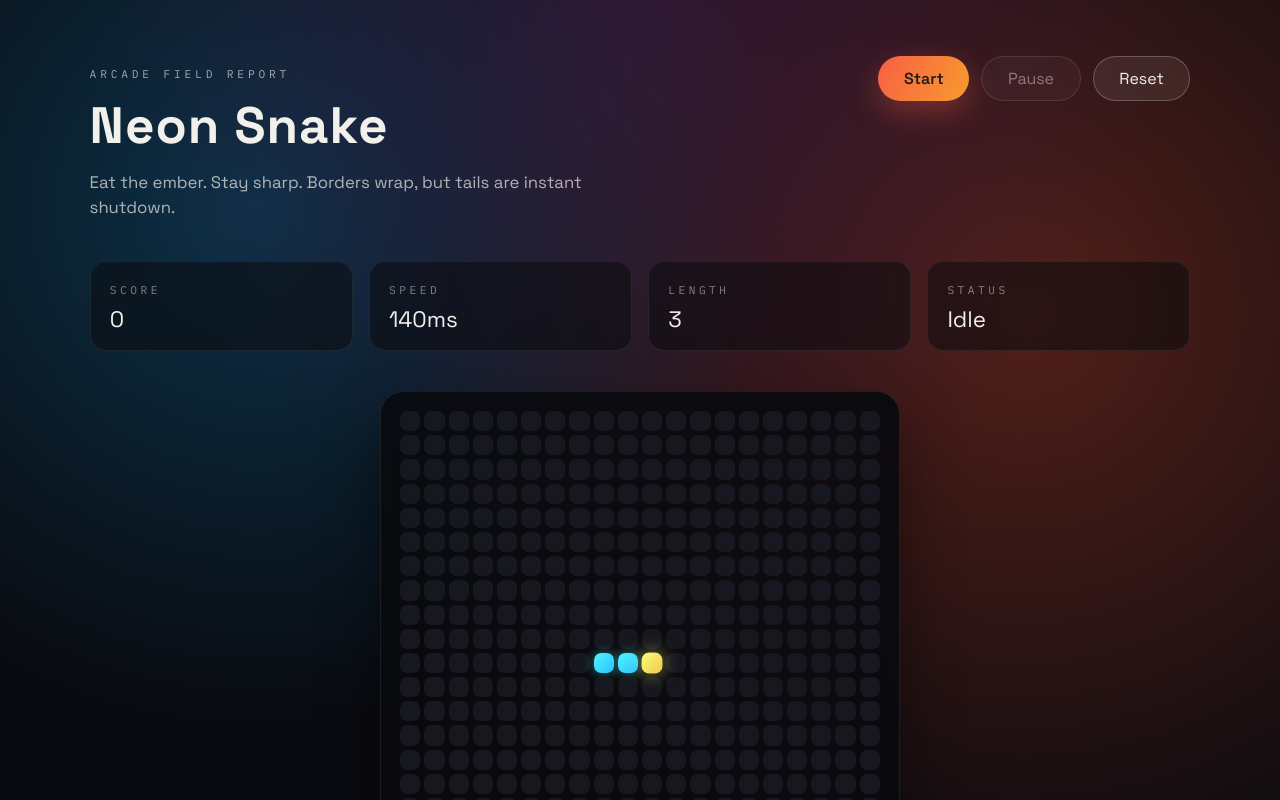
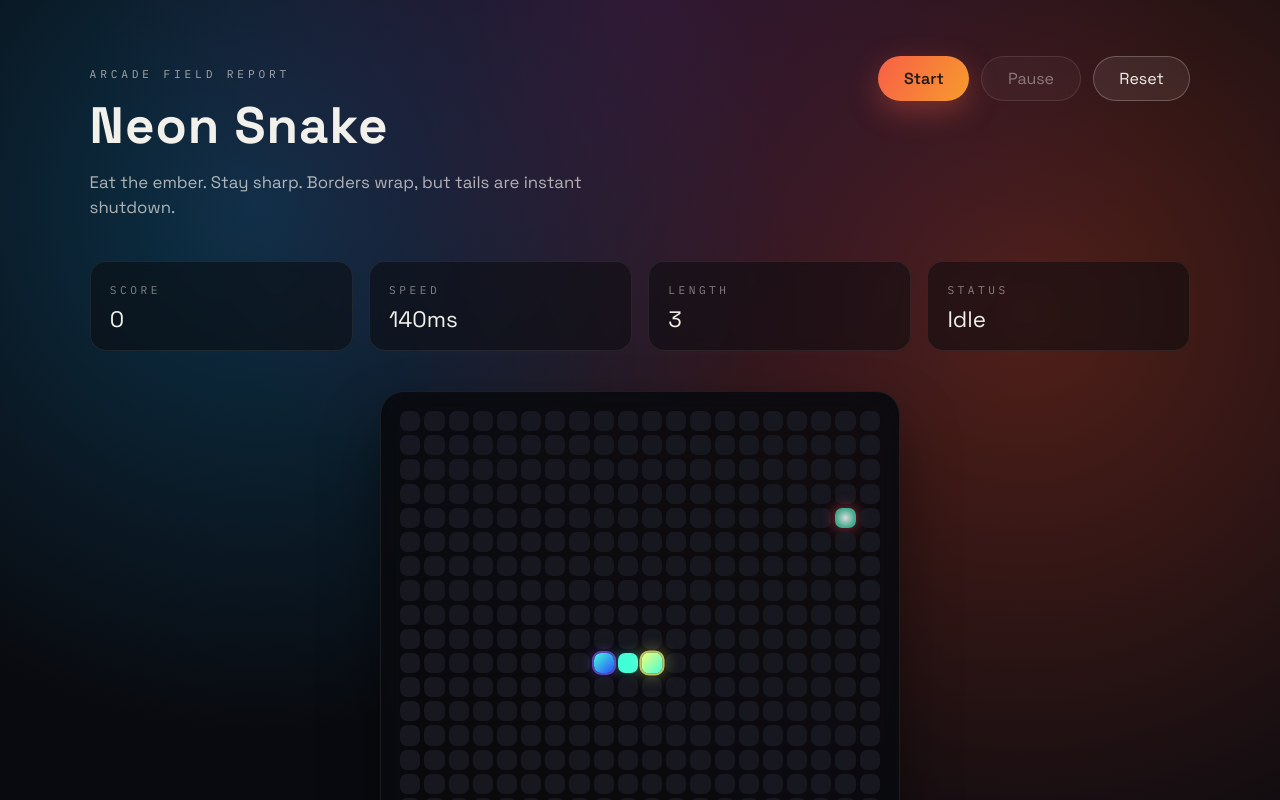
Before and after one commit to ondrejmichejda/ng-snake, an Angular app: page / in a window 1280 px wide. Shown: the top 800 px of the page. Built offline with nearby package versions, Linux system fonts and the light colour scheme.

Commit message:
Color snake segments by food

```diff
--- a/src/app/app.component.css
+++ b/src/app/app.component.css
@@ -143,18 +143,29 @@ button:disabled {
 }
 
 .cell.snake {
-  background: linear-gradient(135deg, #4ef7ff, #2bc1ff);
-  box-shadow: 0 0 12px rgba(78, 247, 255, 0.45);
+  background: var(--snake-color, #2bc1ff);
+  box-shadow: 0 0 12px rgba(78, 247, 255, 0.35);
 }
 
 .cell.head {
-  background: linear-gradient(135deg, #f6ff7a, #f3c84b);
+  background: linear-gradient(135deg, #f6ff7a, var(--snake-color, #f3c84b));
   transform: scale(1.05);
   box-shadow: 0 0 16px rgba(246, 255, 122, 0.55);
+  outline: 2px solid rgba(246, 255, 122, 0.7);
+}
+
+.cell.tail {
+  background: linear-gradient(135deg, var(--snake-color, #7b5cff), #2b4bff);
+  box-shadow: 0 0 14px rgba(123, 92, 255, 0.55);
+  outline: 2px solid rgba(123, 92, 255, 0.65);
 }
 
 .cell.food {
-  background: radial-gradient(circle, #ff4d6d 0%, #ff784f 65%);
+  background: radial-gradient(
+    circle,
+    rgba(255, 255, 255, 0.85) 0%,
+    var(--food-color, #ff4d6d) 65%
+  );
   box-shadow: 0 0 14px rgba(255, 77, 109, 0.6);
 }
 
--- a/src/app/app.component.html
+++ b/src/app/app.component.html
@@ -8,7 +8,7 @@
       </p>
     </div>
     <div class="cta">
-      <button class="primary" type="button" (click)="starGame()" [disabled]="running">
+      <button class="primary" type="button" (click)="startGame()" [disabled]="running">
         {{ gameOver ? 'Restart' : 'Start' }}
       </button>
       <button class="ghost" type="button" (click)="pauseGame()" [disabled]="!running">
@@ -44,7 +44,10 @@
           class="cell"
           [class.snake]="isSnake(cell)"
           [class.head]="isHead(cell)"
+          [class.tail]="isTail(cell)"
           [class.food]="isFood(cell)"
+          [style.--snake-color]="getSnakeColor(cell)"
+          [style.--food-color]="getFoodColor(cell)"
         ></div>
       }
     </div>
--- a/src/app/app.component.ts
+++ b/src/app/app.component.ts
@@ -10,6 +10,8 @@ import {
 
 type Direction = { x: number; y: number };
 type Position = { x: number; y: number };
+type SnakeSegment = Position & { color: string };
+type Food = Position & { color: string };
 
 @Component({
   selector: 'app-root',
@@ -23,9 +25,12 @@ export class AppComponent implements OnInit, OnDestroy {
   gridSize = 20;
   gridCells: number[] = [];
 
-  snake: Position[] = [];
+  snake: SnakeSegment[] = [];
   snakeSet = new Set<string>();
-  food: Position = { x: 0, y: 0 };
+  snakeColors = new Map<string, string>();
+  foods: Food[] = [];
+  foodSet = new Set<string>();
+  foodColors = new Map<string, string>();
 
   direction: Direction = { x: 1, y: 0 };
   requestedDirection: Direction = { x: 1, y: 0 };
@@ -34,6 +39,18 @@ export class AppComponent implements OnInit, OnDestroy {
   running = false;
   gameOver = false;
   speedMs = 140;
+  private readonly minSpeedMs = 60;
+  private readonly speedStepMs = 5;
+  private readonly maxFoods = 3;
+  private readonly initialSnakeColor = '#41ffd9';
+  private readonly foodPalette = [
+    '#ff4d6d',
+    '#f9c74f',
+    '#4cc9f0',
+    '#f8961e',
+    '#b5179e',
+    '#43aa8b'
+  ];
 
   private timerId: number | undefined;
 
@@ -79,16 +96,20 @@ export class AppComponent implements OnInit, OnDestroy {
 
     const mid = Math.floor(this.gridSize / 2);
     this.snake = [
-      { x: mid, y: mid },
-      { x: mid - 1, y: mid },
-      { x: mid - 2, y: mid }
+      { x: mid, y: mid, color: this.initialSnakeColor },
+      { x: mid - 1, y: mid, color: this.initialSnakeColor },
+      { x: mid - 2, y: mid, color: this.initialSnakeColor }
     ];
     this.snakeSet = new Set(this.snake.map((segment) => this.posKey(segment)));
+    this.snakeColors = new Map(
+      this.snake.map((segment) => [this.posKey(segment), segment.color])
+    );
     this.direction = { x: 1, y: 0 };
     this.requestedDirection = { x: 1, y: 0 };
     this.score = 0;
+    this.speedMs = 140;
     this.gameOver = false;
-    this.placeFood();
+    this.placeFoods();
     this.running = false;
   }
 
@@ -130,9 +151,29 @@ export class AppComponent implements OnInit, OnDestroy {
     return head.x === pos.x && head.y === pos.y;
   }
 
+  isTail(index: number): boolean {
+    const tail = this.snake[this.snake.length - 1];
+    if (!tail) {
+      return false;
+    }
+
+    const pos = this.indexToPos(index);
+    return tail.x === pos.x && tail.y === pos.y;
+  }
+
   isFood(index: number): boolean {
     const pos = this.indexToPos(index);
-    return this.food.x === pos.x && this.food.y === pos.y;
+    return this.foodSet.has(this.posKey(pos));
+  }
+
+  getSnakeColor(index: number): string | null {
+    const pos = this.indexToPos(index);
+    return this.snakeColors.get(this.posKey(pos)) ?? null;
+  }
+
+  getFoodColor(index: number): string | null {
+    const pos = this.indexToPos(index);
+    return this.foodColors.get(this.posKey(pos)) ?? null;
   }
 
   private tick(): void {
@@ -150,23 +191,40 @@ export class AppComponent implements OnInit, OnDestroy {
     const nextKey = this.posKey(nextHead);
     const tail = this.snake[this.snake.length - 1];
     const tailKey = tail ? this.posKey(tail) : '';
-    const willGrow = this.samePosition(nextHead, this.food);
+    const foodIndex = this.foodIndexAt(nextHead);
+    const willGrow = foodIndex >= 0;
 
     if (this.snakeSet.has(nextKey) && !(nextKey === tailKey && !willGrow)) {
       this.endGame();
       return;
     }
 
-    this.snake.unshift(nextHead);
+    const nextColor = willGrow
+      ? this.foods[foodIndex]?.color ?? head.color
+      : head.color;
+    const nextSegment: SnakeSegment = { ...nextHead, color: nextColor };
+
+    this.snake.unshift(nextSegment);
     this.snakeSet.add(nextKey);
+    this.snakeColors.set(nextKey, nextSegment.color);
 
     if (willGrow) {
       this.score += 1;
-      this.placeFood();
+      this.increaseSpeed();
+      this.consumeFoodAt(foodIndex);
+      if (this.foods.length === 0) {
+        this.placeFoods();
+      } else {
+        this.maybeSpawnBonusFood();
+      }
     } else {
       const removed = this.snake.pop();
       if (removed) {
-        this.snakeSet.delete(this.posKey(removed));
+        const removedKey = this.posKey(removed);
+        if (removedKey !== nextKey) {
+          this.snakeSet.delete(removedKey);
+          this.snakeColors.delete(removedKey);
+        }
       }
     }
 
@@ -193,6 +251,18 @@ export class AppComponent implements OnInit, OnDestroy {
     this.stopLoop();
   }
 
+  private increaseSpeed(): void {
+    const nextSpeed = Math.max(this.minSpeedMs, this.speedMs - this.speedStepMs);
+    if (nextSpeed === this.speedMs) {
+      return;
+    }
+
+    this.speedMs = nextSpeed;
+    if (this.running) {
+      this.startLoop();
+    }
+  }
+
   private scrollBoardIntoView(): void {
     if (!this.boardShell) {
       return;
@@ -206,16 +276,72 @@ export class AppComponent implements OnInit, OnDestroy {
     }, 0);
   }
 
-  private placeFood(): void {
+  private placeFoods(): void {
+    this.foods = [];
+    this.foodSet.clear();
+    this.foodColors.clear();
+
+    let count = 1;
+    if (Math.random() < 0.35) {
+      count += 1;
+    }
+    if (Math.random() < 0.15) {
+      count += 1;
+    }
+
+    const foodCount = Math.min(count, this.maxFoods);
+    for (let i = 0; i < foodCount; i += 1) {
+      this.addFood();
+    }
+  }
+
+  private maybeSpawnBonusFood(): void {
+    if (this.foods.length >= this.maxFoods) {
+      return;
+    }
+
+    if (Math.random() < 0.25) {
+      this.addFood();
+    }
+  }
+
+  private addFood(): void {
     let idx = 0;
     let next: Position = { x: 0, y: 0 };
+    let nextKey = '';
 
     do {
       idx = Math.floor(Math.random() * this.gridSize * this.gridSize);
       next = { x: idx % this.gridSize, y: Math.floor(idx / this.gridSize) };
-    } while (this.snakeSet.has(this.posKey(next)));
+      nextKey = this.posKey(next);
+    } while (this.snakeSet.has(nextKey) || this.foodSet.has(nextKey));
 
-    this.food = next;
+    const color = this.randomFoodColor();
+    const food: Food = { ...next, color };
+    this.foods.push(food);
+    this.foodSet.add(nextKey);
+    this.foodColors.set(nextKey, color);
+  }
+
+  private randomFoodColor(): string {
+    const index = Math.floor(Math.random() * this.foodPalette.length);
+    return this.foodPalette[index] ?? this.initialSnakeColor;
+  }
+
+  private consumeFoodAt(index: number): void {
+    const food = this.foods[index];
+    if (!food) {
+      return;
+    }
+
+    this.foods.splice(index, 1);
+    const foodKey = this.posKey(food);
+    this.foodSet.delete(foodKey);
+    this.foodColors.delete(foodKey);
+  }
+
+  private foodIndexAt(pos: Position): number {
+    return this.foods.findIndex((food) => this.samePosition(food, pos));
   }
 
   private indexToPos(index: number): Position {
```
